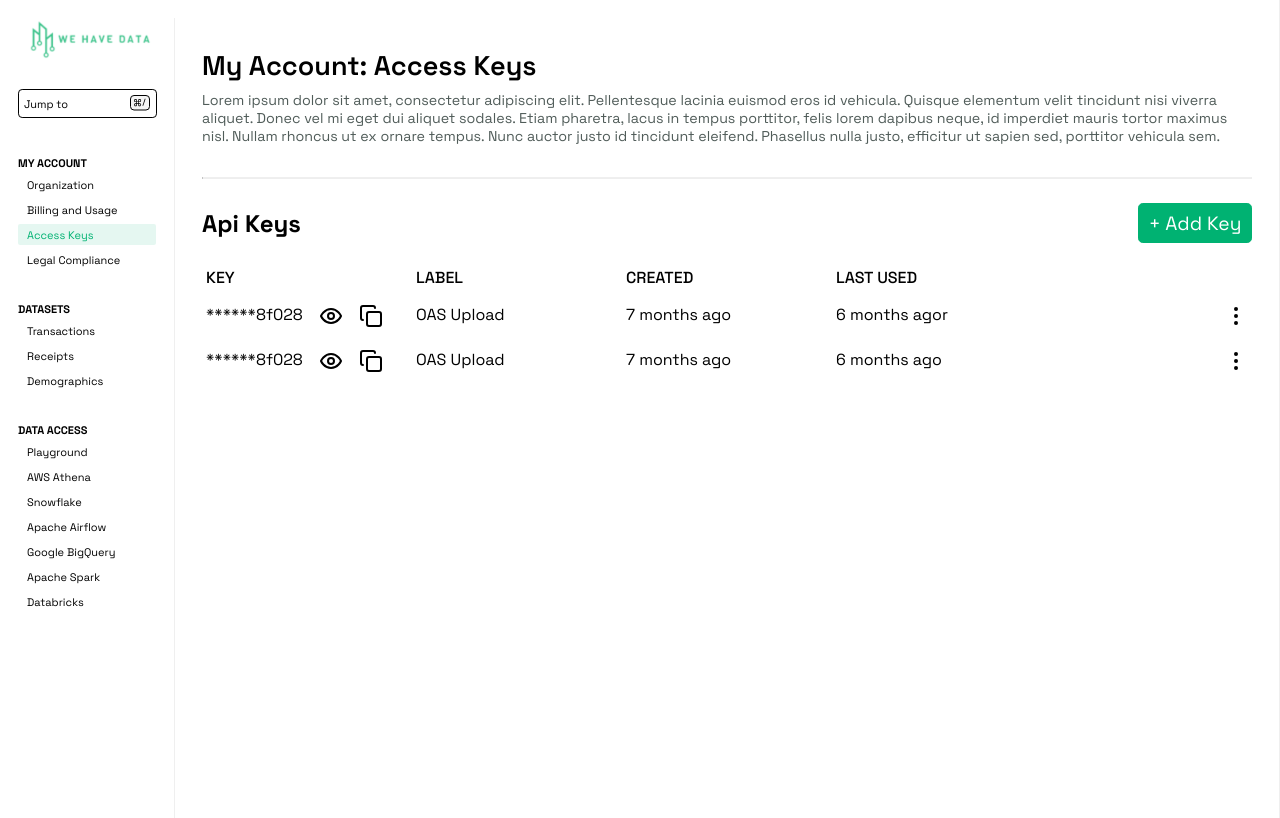
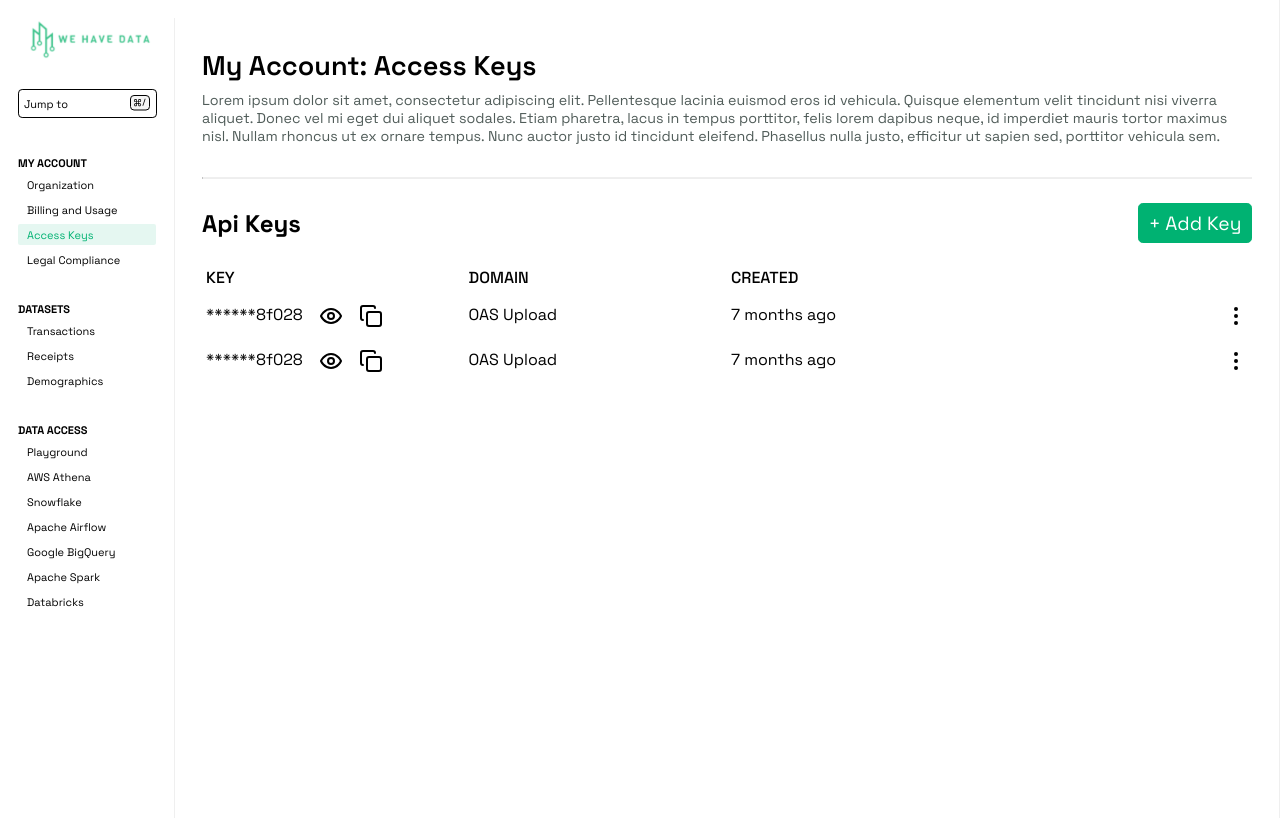
Before and after one commit to tiki/website-client-shop, a Vue app in the folder web/: page /myAccount/accessKeys in a window 1280 px wide. Both pictures are taken after a click on the item "Access Keys". Built offline with nearby package versions, Linux system fonts and the light colour scheme.

Commit message:
fix: access keys columns

```diff
--- a/web/src/AccessKeys/AccessKeysList.vue
+++ b/web/src/AccessKeys/AccessKeysList.vue
@@ -1,24 +1,21 @@
 <script setup lang="ts">
-import { reactive, ref } from 'vue'
+import { reactive } from 'vue'
 
-const key = '******8f028'
-const labels = ['Key', 'Label', 'Created', 'Last Used', '']
+const labels = ['Key', 'Domain', 'Created', '']
 
 const keys = reactive([
   {
     hashedKey: '******8f028',
     key: 'a8y901m8f028',
-    keyLabel: 'OAS Upload',
+    domain: 'OAS Upload',
     created: '7 months ago',
-    lastUse: '6 months agor',
     isHidden: true
   },
   {
     hashedKey: '******8f028',
     key: 'a8y901m8f028',
-    keyLabel: 'OAS Upload',
+    domain: 'OAS Upload',
     created: '7 months ago',
-    lastUse: '6 months ago',
     isHidden: true
   }
 ])
@@ -56,9 +53,8 @@ const copyToClipboard = (value: string) => {
           </button>
         </div>
       </span>
-      <span>{{ keyItem.keyLabel }}</span>
+      <span>{{ keyItem.domain }}</span>
       <span>{{ keyItem.created }}</span>
-      <span>{{ keyItem.lastUse }}</span>
       <span class="options-button">
         <button>
           <img src="../assets/three_dots_icons.svg" alt="" />
@@ -90,7 +86,7 @@ button {
 
 .grid {
   display: grid;
-  grid-template-columns: repeat(5, 1fr);
+  grid-template-columns: repeat(4, 1fr);
 }
 
 .grid > span {
```
